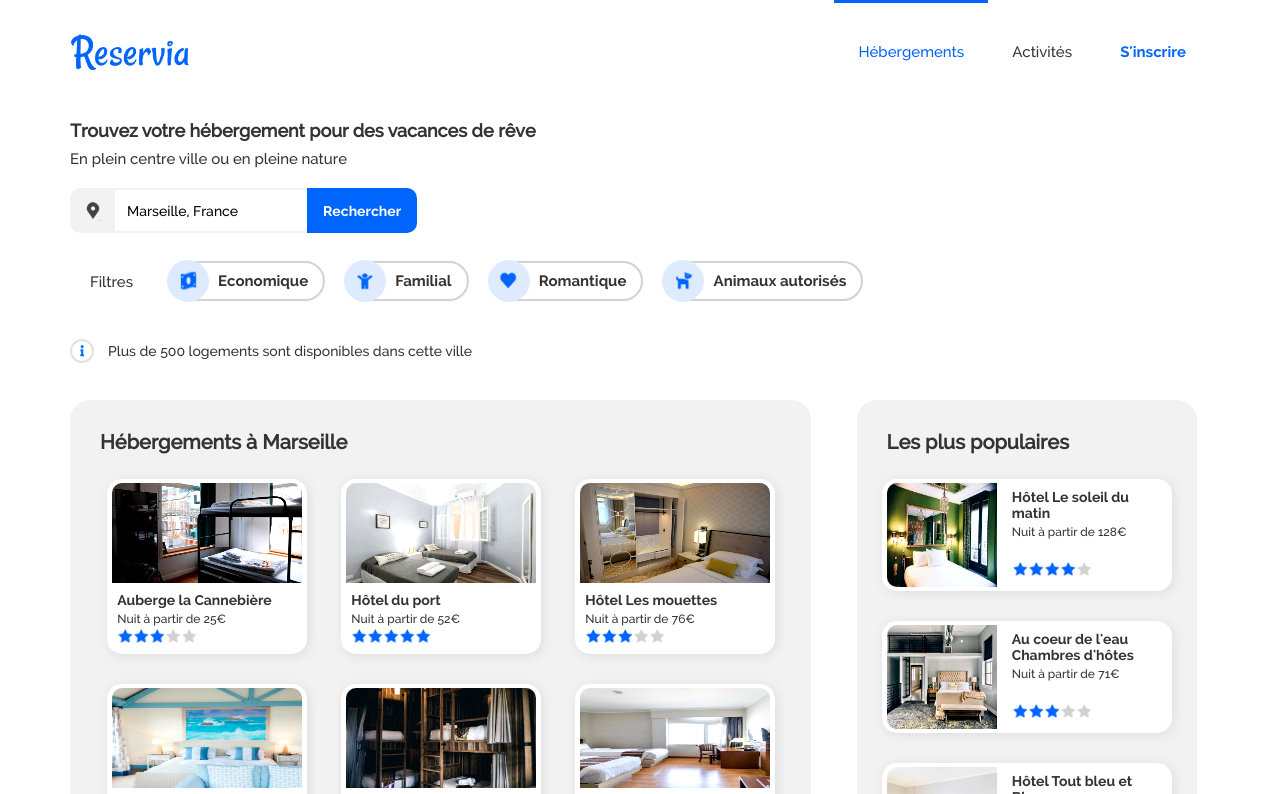
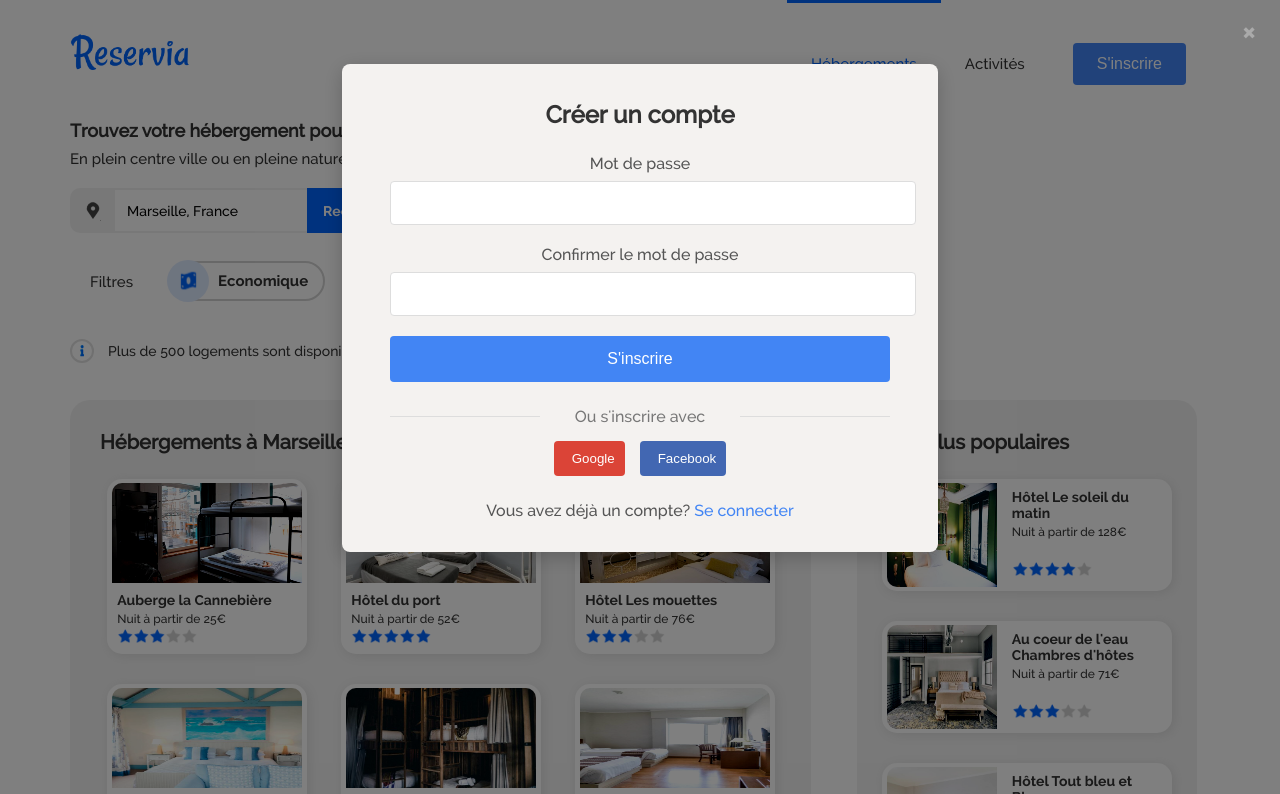
Before and after one commit to beva3/reservia, a plain HTML site: page index.html in a window 1280 px wide. Both pictures are taken after a click on the link "S'inscrire". Shown: the top 794 px of the page. Drawn offline with Linux system fonts and the light colour scheme.

Commit message:
add modal

```diff
--- a/index.html
+++ b/index.html
@@ -3,10 +3,12 @@
 
     <head>
         <meta http-equiv="Content-Type" content="text/html; charset=utf-8" />
-		<meta name="viewport" content="width=device-width, target-densitydpi=device-dpi"/>
+		<meta name="viewport" content="width=device-width"/>
 		<link rel="stylesheet" href="style.css" />
+		<link rel="stylesheet" href="./style-inscription.css">
         <title>Reservia - Trouvez votre hébergement pour des vacances de rêve</title>
-    </head>
+		<script src="./inscription.js" defer></script>
+	</head>
 
 	<body>
 
@@ -16,8 +18,61 @@
 				<div class="nav-menu">
 					<a href="#accomodations" id="m-item-1">Hébergements</a>
 					<a href="#activities" id="m-item-2">Activités</a>
-					<a href="#" id="m-item-3">S'inscrire</a>
+					<a href="#" id="m-item-3">
+						<button class="btn" id="inscriptionBtn">S'inscrire</button>
+					</a>
 				</div>
+			</section>
+			<section >
+				<!-- Inscription Modal -->
+				<div id="inscriptionModal" class="modal">
+					<div class="modal-content">
+						<span class="close">&times;</span>
+						<div class="modal-header">
+							<h2>Créer un compte</h2>
+						</div>
+						<form id="inscriptionForm">
+							<!-- <div class="form-group">
+								<label for="name">Nom complet</label>
+								<input type="text" id="name" class="form-control" required>
+							</div>
+							<div class="form-group">
+								<label for="phone">Téléphone</label>
+								<input type="tel" id="phone" class="form-control" required>
+							</div>
+							<div class="form-group">
+								<label for="email">Email</label>
+								<input type="email" id="email" class="form-control" required>
+							</div> -->
+							<div class="form-group">
+								<label for="password">Mot de passe</label>
+								<input type="password" id="password" class="form-control" required>
+							</div>
+							<div class="form-group">
+								<label for="confirmPassword">Confirmer le mot de passe</label>
+								<input type="password" id="confirmPassword" class="form-control" required>
+							</div>
+							<button type="submit" class="btn-submit">S'inscrire</button>
+						</form>
+
+						<div class="social-login">
+							<p>Ou s'inscrire avec</p>
+							<div class="social-buttons">
+								<button class="social-btn google-btn">
+									<i class="fab fa-google"></i> Google
+								</button>
+								<button class="social-btn facebook-btn">
+									<i class="fab fa-facebook-f"></i> Facebook
+								</button>
+							</div>
+						</div>
+
+						<div class="have-account">
+							<p>Vous avez déjà un compte? <a href="#" id="loginLink">Se connecter</a></p>
+						</div>
+					</div>
+				</div>
+
 			</section>
 			<section class="header-intro">
 				<div class="introduction">
--- /dev/null
+++ b/inscription.js
@@ -0,0 +1,73 @@
+document.addEventListener('DOMContentLoaded', function() {
+    // Get modal elements
+    const modal = document.getElementById('inscriptionModal');
+    const btn = document.getElementById('inscriptionBtn');
+    const closeBtn = document.querySelector('.close');
+    const loginLink = document.getElementById('loginLink');
+
+    // Open modal when inscription button is clicked
+    btn.addEventListener('click', function() {
+        modal.style.display = 'block';
+    });
+
+    // Close modal when X is clicked
+    closeBtn.addEventListener('click', function() {
+        modal.style.display = 'none';
+    });
+
+    // Close modal when clicking outside
+    window.addEventListener('click', function(event) {
+        if (event.target === modal) {
+            modal.style.display = 'none';
+        }
+    });
+
+    // Handle form submission
+    document.getElementById('inscriptionForm').addEventListener('submit', function(e) {
+        e.preventDefault();
+
+        // Get form values
+        const name = document.getElementById('name').value;
+        const phone = document.getElementById('phone').value;
+        const email = document.getElementById('email').value;
+        const password = document.getElementById('password').value;
+        const confirmPassword = document.getElementById('confirmPassword').value;
+
+        // Simple validation
+        if (password !== confirmPassword) {
+            alert('Les mots de passe ne correspondent pas!');
+            return;
+        }
+
+        // Here you would typically send data to server
+        console.log('Inscription submitted:', { name, phone, email, password });
+        alert('Inscription réussie!');
+        modal.style.display = 'none';
+    });
+
+    // Social login buttons
+    document.querySelector('.google-btn').addEventListener('click', function() {
+        alert('Connexion avec Google');
+        // Implement Google login functionality
+    });
+
+    document.querySelector('.facebook-btn').addEventListener('click', function() {
+        alert('Connexion avec Facebook');
+        // Implement Facebook login functionality
+    });
+
+    // Already have account link
+    loginLink.addEventListener('click', function(e) {
+        e.preventDefault();
+        alert('Redirection vers la page de connexion');
+        // Here you would typically redirect to login page or open login modal
+        modal.style.display = 'none';
+    });
+
+    // Close modal with ESC key
+    document.addEventListener('keydown', function(event) {
+        if (event.key === 'Escape' && modal.style.display === 'block') {
+            modal.style.display = 'none';
+        }
+    });
+});
--- /dev/null
+++ b/style-inscription.css
@@ -0,0 +1,211 @@
+.btn {
+    padding: 12px 24px;
+    background-color: #4285F4;
+    color: white;
+    border: none;
+    border-radius: 4px;
+    cursor: pointer;
+    font-size: 16px;
+    font-weight: 500;
+    transition: all 0.3s ease;
+}
+
+.btn:hover {
+    background-color: #3367D6;
+    transform: translateY(-2px);
+    box-shadow: 0 4px 8px rgba(0,0,0,0.1);
+}
+
+/* Modal Styles */
+.modal {
+    display: none;
+    position: fixed;
+    z-index: 1000;
+    left: 0;
+    top: 0;
+    width: 100%;
+    height: 100%;
+    background-color: rgba(0,0,0,0.5);
+    overflow: hidden;
+
+}
+
+.modal-content {
+    background-color: #f4f2f0;
+    margin: 5% auto;
+    padding: 30px;
+    border-radius: 8px;
+    width: 90%;
+    max-width: 500px;
+    box-shadow: 0 5px 20px rgba(0,0,0,0.2);
+    animation: modalopen 0.4s;
+    padding: 1rem 3rem;
+}
+
+@keyframes modalopen {
+    from { opacity: 0; transform: translateY(-50px); }
+    to { opacity: 1; transform: translateY(0); }
+}
+
+.modal-header {
+    text-align: center;
+    margin-bottom: 25px;
+}
+
+.modal-header h2 {
+    color: #333;
+    margin-bottom: 10px;
+}
+
+.close {
+    position: absolute;
+    right: 25px;
+    top: 15px;
+    color: #aaa;
+    font-size: 28px;
+    font-weight: bold;
+    cursor: pointer;
+    transition: color 0.3s;
+}
+
+.close:hover {
+    color: #333;
+}
+
+/* Form Styles */
+.form-group {
+    margin-bottom: 20px;
+}
+
+.form-group label {
+    display: block;
+    margin-bottom: 8px;
+    color: #555;
+    font-weight: 500;
+}
+
+.form-control {
+    width: 100%;
+    padding: 12px;
+    border: 1px solid #ddd;
+    border-radius: 4px;
+    font-size: 16px;
+    transition: border 0.3s;
+}
+
+.form-control:focus {
+    outline: none;
+    border-color: #4285F4;
+}
+
+.btn-submit {
+    width: 100%;
+    padding: 14px;
+    background-color: #4285F4;
+    color: white;
+    border: none;
+    border-radius: 4px;
+    font-size: 16px;
+    font-weight: 500;
+    cursor: pointer;
+    transition: background-color 0.3s;
+}
+
+.btn-submit:hover {
+    background-color: #3367D6;
+}
+
+/* Social Login Styles */
+.social-login {
+    margin: 25px 0;
+    text-align: center;
+}
+
+.social-login p {
+    color: #777;
+    margin-bottom: 15px;
+    position: relative;
+}
+
+.social-login p::before,
+.social-login p::after {
+    content: "";
+    position: absolute;
+    height: 1px;
+    width: 30%;
+    background-color: #ddd;
+    top: 50%;
+}
+
+.social-login p::before {
+    left: 0;
+}
+
+.social-login p::after {
+    right: 0;
+}
+
+.social-buttons {
+    display: flex;
+    justify-content: center;
+    gap: 15px;
+}
+
+.social-btn {
+    padding: 10px;
+    border: none;
+    border-radius: 4px;
+    cursor: pointer;
+    display: flex;
+    align-items: center;
+    justify-content: center;
+    transition: transform 0.3s;
+}
+
+.social-btn:hover {
+    transform: translateY(-3px);
+}
+
+.google-btn {
+    background-color: #DB4437;
+    color: white;
+}
+
+.facebook-btn {
+    background-color: #4267B2;
+    color: white;
+}
+
+.social-btn i {
+    margin-right: 8px;
+    font-size: 18px;
+}
+
+/* Already have account link */
+.have-account {
+    text-align: center;
+    margin-top: 20px;
+    color: #555;
+}
+
+.have-account a {
+    color: #4285F4;
+    text-decoration: none;
+    font-weight: 500;
+}
+
+.have-account a:hover {
+    text-decoration: underline;
+}
+
+/* Responsive adjustments */
+@media (max-width: 600px) {
+    .modal-content {
+        margin: 10% auto;
+        padding: 20px;
+    }
+
+    .social-buttons {
+        flex-direction: column;
+    }
+}
```
